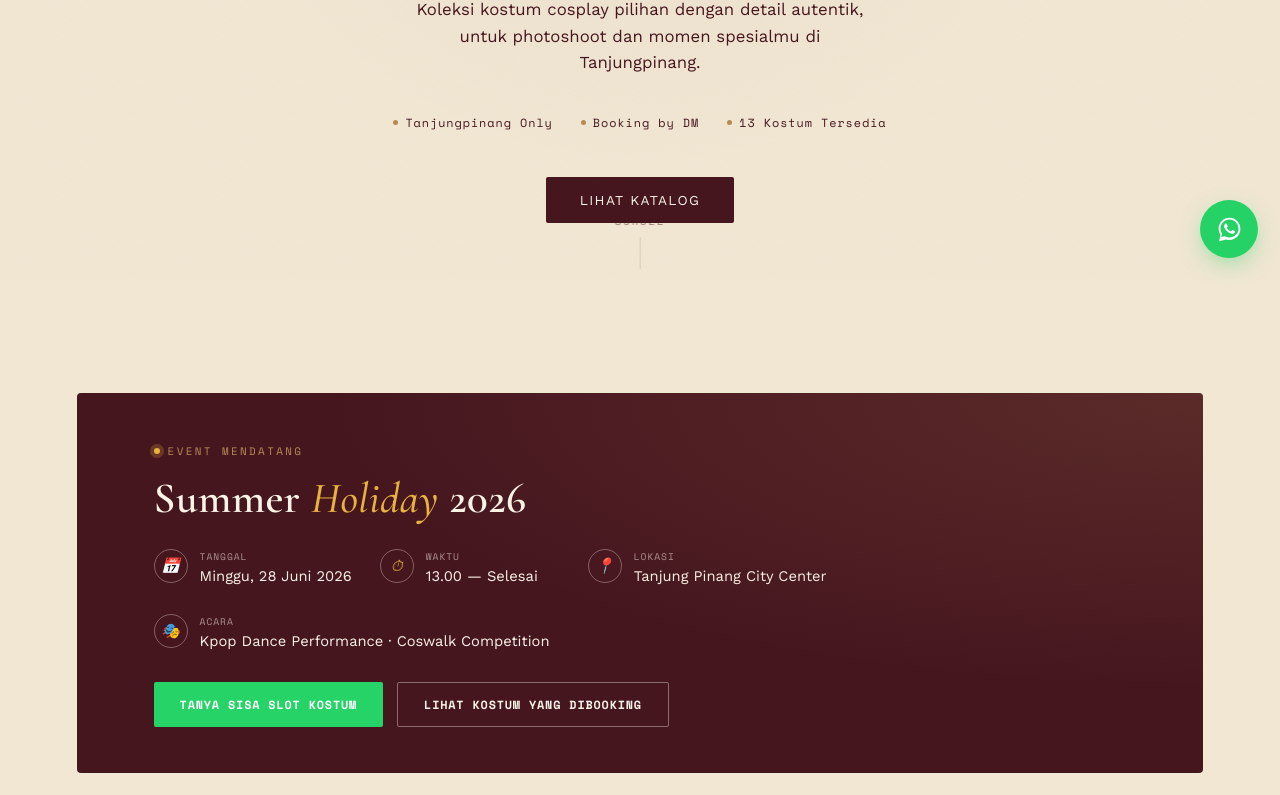
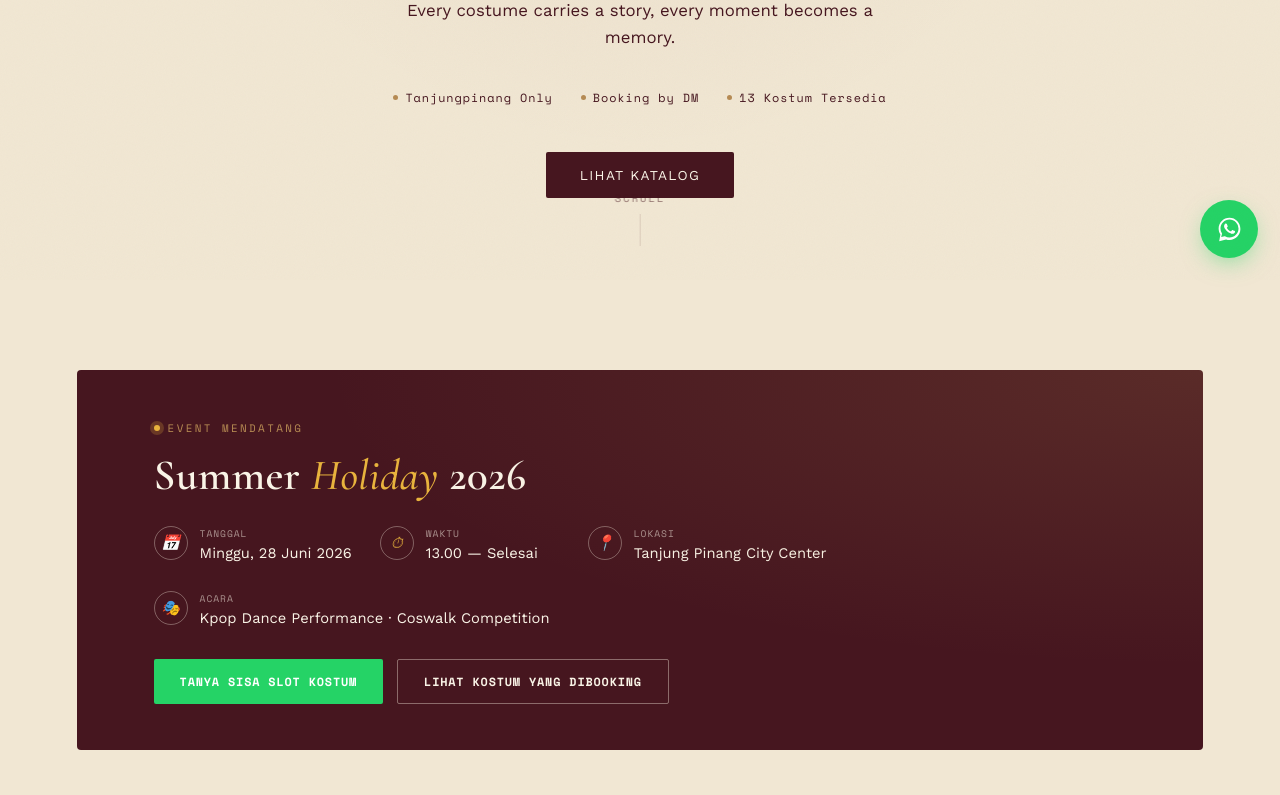
Before and after one commit to VelyneCosrent/Velynecosrent.github.io, a plain HTML site: page index.html in a window 1280 px wide. Shown: the part 520-1315 px from the top of the page. Drawn offline with nearby package versions, Linux system fonts and the light colour scheme.

Commit message:
Update index.html

```diff
--- a/index.html
+++ b/index.html
@@ -607,7 +607,7 @@
   <img class="hero-logo" id="heroLogo" alt="Velyne Cosrent logo">
   <div class="eyebrow">Cosplay Costume Rental</div>
   <h1>Velyne<br><em>Cosrent</em></h1>
-  <p class="hero-sub">Koleksi kostum cosplay pilihan dengan detail autentik, untuk photoshoot dan momen spesialmu di Tanjungpinang.</p>
+  <p class="hero-sub">Every costume carries a story, every moment becomes a memory.</p>
   <div class="hero-meta">
     <span><b></b>Tanjungpinang Only</span>
     <span><b></b>Booking by DM</span>
```
